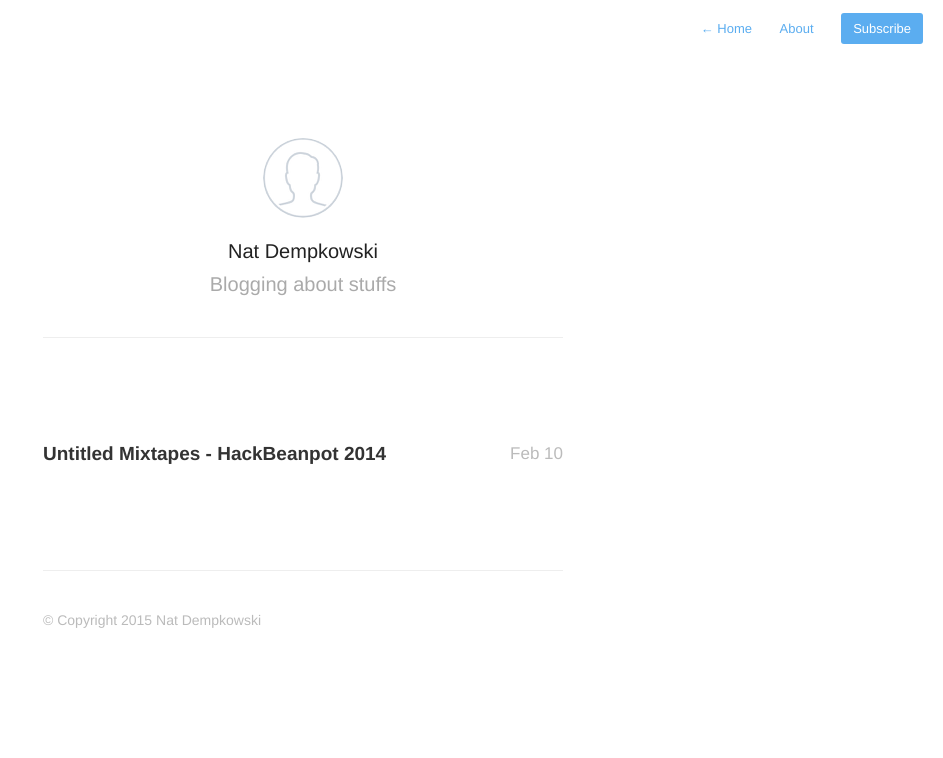
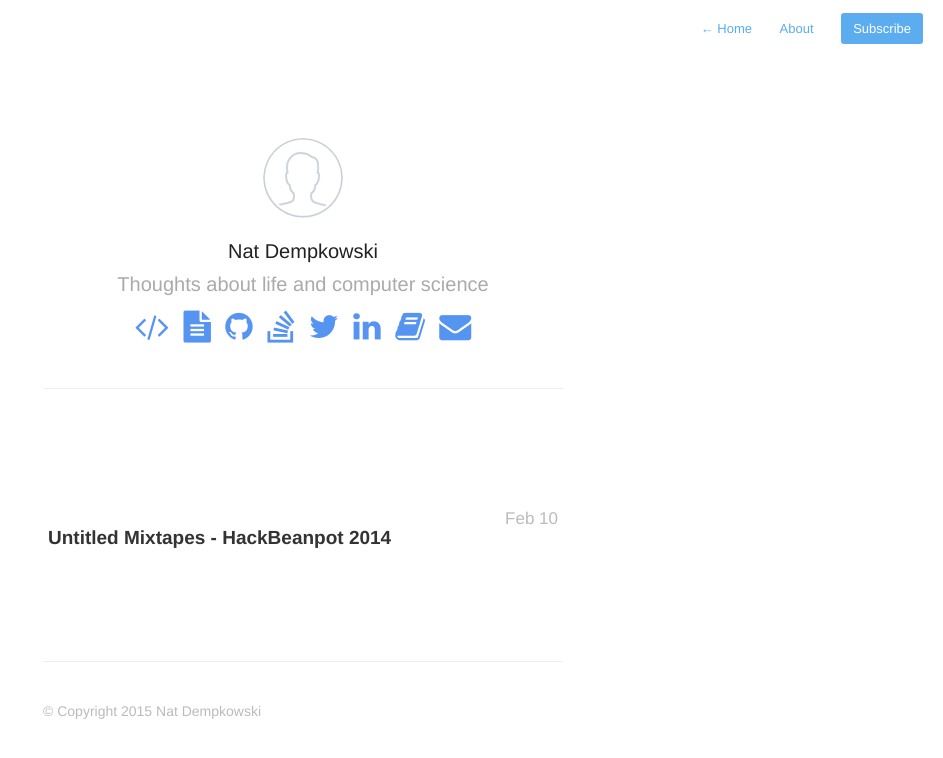
Before and after one commit to natdempk/natdempk.github.io, a Jekyll site: the page built from index.html, in a window 1280 px wide. Shown: the top 758 px of the page, without its empty margins (337-1280 px from the left). Built offline with Jekyll 4.4.1, drawn with Linux system fonts in a browser that asks for light colours; nearby versions of some CDN libraries; Markdown is read by kramdown in place of the engine named in the settings; the list of posts is cut into pages by our own code.

Commit message:
Add icons linking out to other resources

```diff
--- a/_config.yml
+++ b/_config.yml
@@ -1,5 +1,5 @@
 name: natdempk.io
-description: Blogging about stuffs
+description: Thoughts about life and computer science
 meta_description: "natdempk.io "
 
 aboutPage: true
--- a/_includes/profile.html
+++ b/_includes/profile.html
@@ -6,6 +6,16 @@
             </a>
             <h1>{{ site.author }}</h1>
             <h2>{{ site.description }}</h2>
+            <div id="icons">
+                <a title="Projects" href="{{ site.baseurl  }}projects" ><i class="fa fa-code fa-2x"></i></a>
+                <a title="Resume" href="/assets/pdf/resume_nathaniel_dempkowski.pdf" ><i class="fa fa-file-text fa-2x"></i></a>
+                <a title="GitHub" href="https://github.com/natdempk/" ><i class="fa fa-github fa-2x"></i></a>
+                <a title="Stack Overflow" href="http://stackoverflow.com/users/2068985/natdempk" ><i class="fa fa-stack-overflow fa-2x"></i>
+                <a title="Twitter" href="https://twitter.com/natdempk" ><i class="fa fa-twitter fa-2x"></i></a>
+                <a title="LinkedIn" href="https://www.linkedin.com/pub/nathaniel-dempkowski/66/551/b52" ><i class="fa fa-linkedin fa-2x"></i></a>
+                <a title="Goodreads" href="https://www.goodreads.com/natdempk" ><i class="fa fa-book fa-2x"></i></a>
+                <a title="Email" href="mailto:natdempk@gmail.com" ><i class="fa fa-envelope fa-2x"></i></a>
+            </div>
         </header>
     </section>
 </div>
--- a/assets/css/style.css
+++ b/assets/css/style.css
@@ -1,6 +1,16 @@
 /* Reset */
 html,body,div,span,applet,object,iframe,h1,h2,h3,h4,h5,h6,p,blockquote,pre,a,abbr,acronym,address,big,cite,code,del,dfn,em,img,ins,kbd,q,s,samp,small,strike,strong,sub,sup,tt,var,b,u,i,center,dl,dt,dd,ol,ul,li,fieldset,form,label,legend,table,caption,tbody,tfoot,thead,tr,th,td,article,aside,canvas,details,embed,figure,figcaption,footer,header,hgroup,menu,nav,output,ruby,section,summary,time,mark,audio,video{border:0;font-size:100%;font:inherit;vertical-align:baseline;margin:0;padding:0}article,aside,details,figcaption,figure,footer,header,hgroup,menu,nav,section{display:block}body{line-height:1}blockquote,q{quotes:none}blockquote:before,blockquote:after,q:before,q:after{content:none}table{border-collapse:collapse;border-spacing:0}
 *, *:before, *:after { -moz-box-sizing: border-box; -webkit-box-sizing: border-box; box-sizing: border-box; }
+
+/* Icons Bar */
+
+#icons {
+    padding-top: 10px;
+}
+
+#icons, a {
+    padding: 14px 5px 5px 5px;
+}
 
 /* Clearfix */
 .clearfix:after {
```
